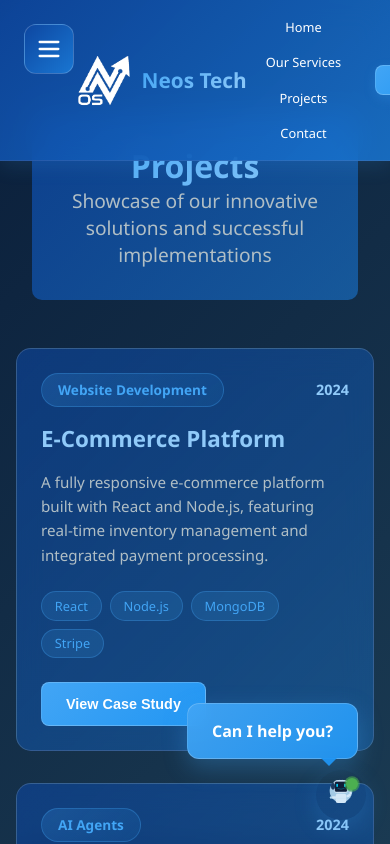
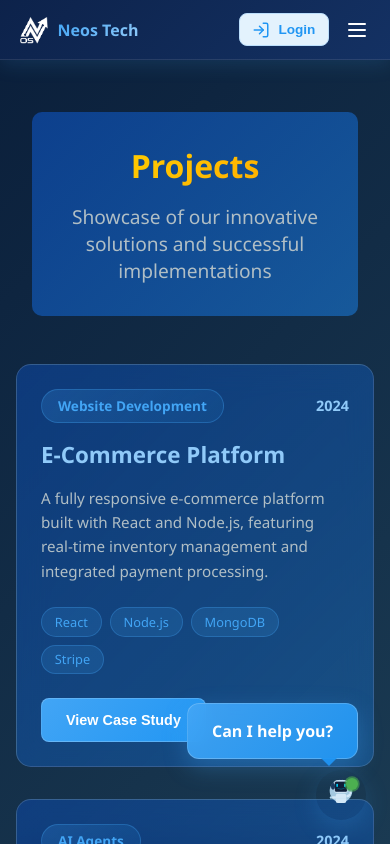
Before and after one commit to harshakolla18/KMN-Tech, a React (Create React App) app: page /projects in a window 390 px wide. Shown: the top 844 px of the page. Built offline with nearby package versions, Linux system fonts and the light colour scheme; the HTML template or start-up script is replaced by a standard one.

Commit message:
made changes for side bar

```diff
--- a/src/App.js
+++ b/src/App.js
@@ -28,7 +28,7 @@ function App() {
     <Router>
       <ScrollToTop />
       <div className="app-container">
-        <Header />
+        <Header onMenuClick={() => setSidebarOpen(true)} />
         <Sidebar
           open={sidebarOpen}
           onClose={() => setSidebarOpen(false)}
--- a/src/components/ChatBot.css
+++ b/src/components/ChatBot.css
@@ -200,10 +200,6 @@
   display: flex;
   flex-direction: column;
   gap: 1rem;
-  background-image: url('../images/2.png');
-  background-size: cover;
-  background-position: center;
-  background-repeat: no-repeat;
 }
 
 .message {
--- a/src/components/Header.css
+++ b/src/components/Header.css
@@ -23,6 +23,7 @@
   text-decoration: none;
   display: flex;
   align-items: center;
+  flex-shrink: 0;
 }
 
 .header-logo-container {
@@ -85,7 +86,7 @@
 }
 
 .header-nav-item {
-  color: var(--bg-white); /* Use white text color */
+  color: #ffffff;
   text-decoration: none;
   font-weight: normal;
   font-size: 1rem; /* Match font size with 'Sign In' text */
@@ -93,6 +94,13 @@
   padding: 0.5rem 1rem;
   border-radius: 6px;
   position: relative;
+}
+
+.header-nav-item.active {
+  font-weight: 700;
+  color: #FFD700;
+  background: rgba(255, 255, 255, 0.15);
+  border-bottom: 2px solid #FFD700;
 }
 
 .header-nav-item:hover {
@@ -117,24 +125,25 @@
 }
 
 .signin-button {
-  background: linear-gradient(135deg, #42a5f5, #2196f3);
-  color: white;
-  border: 1px solid rgba(255, 255, 255, 0.2);
+  background: #e3f2fd;
+  color: #2196f3;
+  border: 1px solid #bbdefb;
   padding: 0.6rem 1.5rem;
   border-radius: 8px;
   font-weight: 600;
   cursor: pointer;
   transition: all 0.3s ease;
   font-size: 0.95rem;
-  backdrop-filter: blur(10px);
-  box-shadow: 0 4px 12px rgba(66, 165, 245, 0.2);
+  display: flex;
+  align-items: center;
+  gap: 0.5rem;
   white-space: nowrap;
   flex-shrink: 0;
 }
 
 .signin-button:hover {
-  background: linear-gradient(135deg, #64b5f6, #42a5f5);
-  box-shadow: 0 8px 20px rgba(66, 165, 245, 0.4);
+  background: #bbdefb;
+  box-shadow: 0 4px 12px rgba(33, 150, 243, 0.2);
   transform: translateY(-2px);
 }
 
@@ -142,68 +151,107 @@
   transform: translateY(0);
 }
 
+/* Header actions container */
+.header-actions {
+  display: flex;
+  align-items: center;
+  gap: 1rem;
+}
+
+/* Hamburger menu button - hidden on desktop */
+.header-menu-btn {
+  display: none;
+  background: none;
+  border: none;
+  color: #ffffff;
+  cursor: pointer;
+  padding: 0.5rem;
+  border-radius: 6px;
+  transition: all 0.3s ease;
+}
+
+.header-menu-btn:hover {
+  background: rgba(255, 255, 255, 0.1);
+}
+
 /* Mobile responsiveness */
 @media (max-width: 768px) {
+  .page-header {
+    background: linear-gradient(135deg, rgba(13, 35, 75, 0.98) 0%, rgba(20, 50, 100, 0.98) 100%);
+  }
+
   .header-container {
-    padding: 1rem 1.5rem;
+    padding: 0.8rem 1rem;
+    justify-content: space-between;
+    width: 100%;
+    box-sizing: border-box;
   }
 
   .header-nav {
-    display: flex;
-    flex-direction: column;
-    align-items: center;
-    gap: 1rem;
+    display: none;
   }
 
-  .header-nav-item {
-    font-size: 0.9rem; /* Adjust font size for smaller screens */
+  .signin-button {
+    display: flex;
     padding: 0.4rem 0.8rem;
+    font-size: 0.85rem;
+  }
+
+  .header-actions {
+    display: flex;
+    align-items: center;
+    gap: 0.5rem;
+  }
+
+  .header-menu-btn {
+    display: flex;
+    align-items: center;
+    justify-content: center;
+    padding: 0.5rem;
+    flex-shrink: 0;
+  }
+
+  .header-logo-link {
+    flex: 1;
+    max-width: calc(100% - 100px);
+  }
+
+  .header-logo-container {
+    margin-left: 0;
+    gap: 0.6rem;
+    padding: 0.3rem 0.5rem;
+  }
+
+  .header-logo-image {
+    width: 36px;
+    height: 36px;
+    flex-shrink: 0;
   }
 
   .header-logo {
-    font-size: 1.5rem;
-  }
-
-  .header-logo-container {
-    gap: 0.6rem;
-    padding: 0.4rem 0.8rem;
-  }
-
-  .signin-button {
-    padding: 0.5rem 1.2rem;
-    font-size: 0.85rem;
+    font-size: 1.2rem;
+    white-space: nowrap;
+    overflow: hidden;
+    text-overflow: ellipsis;
   }
 }
 
 @media (max-width: 480px) {
   .header-container {
-    padding: 0.8rem 1rem;
-  }
-
-  .header-nav {
-    gap: 0.5rem;
-  }
-
-  .header-nav-item {
-    font-size: 0.8rem; /* Further adjust font size for very small screens */
-    padding: 0.3rem 0.6rem;
+    padding: 0.6rem 0.8rem;
   }
 
   .header-logo {
-    font-size: 1.3rem;
+    font-size: 1rem;
+  }
+
+  .header-logo-image {
+    width: 32px;
+    height: 32px;
   }
 
   .header-logo-container {
     gap: 0.5rem;
-    padding: 0.3rem 0.6rem;
-  }
-
-  .header-nav-item::after {
-    display: none;
-  }
-
-  .signin-button {
-    padding: 0.45rem 1rem;
-    font-size: 0.75rem;
+    padding: 0.2rem 0.3rem;
   }
 }
--- a/src/components/Header.js
+++ b/src/components/Header.js
@@ -1,10 +1,13 @@
 import React from 'react';
-import { Link } from 'react-router-dom';
+import { Link, useLocation } from 'react-router-dom';
 import { motion } from 'framer-motion';
+import { LogIn, Menu } from 'lucide-react';
 import logoNew from '../images/fevicon.png';
 import './Header.css';
 
-function Header() {
+function Header({ onMenuClick }) {
+  const location = useLocation();
+
   const scrollToTop = () => {
     window.scrollTo({ top: 0, behavior: 'smooth' });
   };
@@ -28,19 +31,27 @@ function Header() {
           </motion.div>
         </Link>
         <nav className="header-nav">
-          <Link to="/" className="header-nav-item" onClick={scrollToTop}>Home</Link>
-          <Link to="/services" className="header-nav-item" onClick={scrollToTop}>Our Services</Link>
-          <Link to="/projects" className="header-nav-item" onClick={scrollToTop}>Projects</Link>
-          <Link to="/contact" className="header-nav-item" onClick={scrollToTop}>Contact</Link>
+          <Link to="/" className={`header-nav-item ${location.pathname === '/' ? 'active' : ''}`} onClick={scrollToTop}>Home</Link>
+          <Link to="/services" className={`header-nav-item ${location.pathname === '/services' ? 'active' : ''}`} onClick={scrollToTop}>Our Services</Link>
+          <Link to="/projects" className={`header-nav-item ${location.pathname === '/projects' ? 'active' : ''}`} onClick={scrollToTop}>Projects</Link>
+          <Link to="/leadership" className={`header-nav-item ${location.pathname === '/leadership' ? 'active' : ''}`} onClick={scrollToTop}>Leadership</Link>
+          <Link to="/contact" className={`header-nav-item ${location.pathname === '/contact' ? 'active' : ''}`} onClick={scrollToTop}>Contact</Link>
         </nav>
 
+        <div className="header-actions">
           <motion.button
             className="signin-button"
             whileHover={{ scale: 1.05 }}
             whileTap={{ scale: 0.95 }}
           >
-          Sign In
+            <LogIn size={18} />
+            <span className="signin-text">Login</span>
           </motion.button>
+
+          <button className="header-menu-btn" onClick={onMenuClick}>
+            <Menu size={24} />
+          </button>
+        </div>
       </motion.div>
     </header>
   );
--- a/src/components/Sidebar.css
+++ b/src/components/Sidebar.css
@@ -2,18 +2,21 @@
   position: fixed;
   left: 0;
   top: 0;
-  width: 280px;
+  width: 100%;
   height: 100vh;
-  background: linear-gradient(135deg, rgba(13, 71, 161, 0.95) 0%, rgba(25, 118, 210, 0.95) 100%);
-  border-right: 1px solid rgba(255, 255, 255, 0.1);
+  background: linear-gradient(180deg, rgba(13, 25, 45, 0.98) 0%, rgba(15, 30, 55, 0.98) 100%);
   z-index: 1000;
   overflow-y: auto;
-  scrollbar-width: none; /* Firefox */
-  -ms-overflow-style: none; /* IE and Edge */
+  scrollbar-width: none;
+  -ms-overflow-style: none;
+  display: flex;
+  flex-direction: column;
+  transform: translateX(-100%);
+  transition: transform 0.3s ease;
 }
 
 .sidebar::-webkit-scrollbar {
-  display: none; /* Chrome, Safari, Opera */
+  display: none;
 }
 
 .sidebar.open {
@@ -21,37 +24,34 @@
 }
 
 .sidebar-header {
-  padding: 2rem 1.5rem;
+  padding: 1rem 1.5rem;
   display: flex;
   justify-content: space-between;
   align-items: center;
-  border-bottom: 1px solid rgba(255, 255, 255, 0.1);
+}
+
+.sidebar-logo-link {
+  display: flex;
+  align-items: center;
+  gap: 0.8rem;
+  text-decoration: none;
+}
+
+.sidebar-logo-image {
+  width: 40px;
+  height: 40px;
+  border-radius: 8px;
+  object-fit: cover;
 }
 
 .sidebar-logo {
-  font-size: 2rem;
-  font-weight: bold;
+  font-size: 1.4rem;
+  font-weight: 600;
   background: linear-gradient(135deg, #42a5f5, #90caf9);
   -webkit-background-clip: text;
   -webkit-text-fill-color: transparent;
   background-clip: text;
   margin: 0;
-}
-
-.sidebar-logo-link {
-  text-decoration: none;
-  cursor: pointer;
-  transition: all 0.3s ease;
-  display: block;
-}
-
-.sidebar-logo-link:hover .sidebar-logo {
-  filter: brightness(1.2);
-  transform: scale(1.05);
-}
-
-.sidebar-logo-link:active .sidebar-logo {
-  transform: scale(0.98);
 }
 
 .close-btn {
@@ -60,157 +60,88 @@
   color: #fff;
   cursor: pointer;
   padding: 0.5rem;
-  display: none;
+  display: block;
+  transition: all 0.3s ease;
 }
 
-.sidebar-profile {
-  display: flex;
-  align-items: center;
-  gap: 1rem;
-  padding: 1.5rem 1.5rem;
-  background: rgba(66, 165, 245, 0.1);
-  border-bottom: 1px solid rgba(255, 255, 255, 0.1);
-  margin: 0;
-}
-
-.profile-avatar {
-  width: 50px;
-  height: 50px;
-  background: linear-gradient(135deg, #42a5f5, #2196f3);
-  border-radius: 50%;
-  display: flex;
-  align-items: center;
-  justify-content: center;
-  font-size: 1.5rem;
-  flex-shrink: 0;
-  box-shadow: 0 4px 15px rgba(66, 165, 245, 0.3);
-}
-
-.profile-avatar img.avatar-logo {
-  width: 50px;
-  height: 50px;
-  border-radius: 50%;
-  object-fit: cover;
-}
-
-.profile-info {
-  flex: 1;
-  min-width: 0;
-}
-
-.profile-name {
-  margin: 0;
-  color: #90caf9;
-  font-size: 0.95rem;
-  font-weight: 600;
-}
-
-.profile-status {
-  margin: 0.3rem 0 0 0;
+.close-btn:hover {
   color: #42a5f5;
-  font-size: 0.8rem;
-  display: flex;
-  align-items: center;
-  gap: 0.4rem;
-}
-
-.profile-status::before {
-  content: '';
-  width: 6px;
-  height: 6px;
-  background: #4caf50;
-  border-radius: 50%;
-  display: inline-block;
-}
-
-.sidebar-nav {
-  padding: 2rem 1rem;
-  display: flex;
-  flex-direction: column;
-  gap: 1rem;
-}
-
-.nav-item {
-  display: block;
-  padding: 1rem 1.5rem;
-  color: #fff;
-  text-decoration: none;
-  border-radius: 8px;
-  transition: all 0.3s ease;
-  background: rgba(255, 255, 255, 0.05);
-  border-left: 3px solid transparent;
-}
-
-.nav-item:hover {
-  background: rgba(255, 255, 255, 0.15);
-  border-left-color: #42a5f5;
-  transform: translateX(5px);
 }
 
 .sidebar-divider {
   height: 1px;
   background: rgba(255, 255, 255, 0.1);
-  margin: 1.5rem 1.5rem;
+  margin: 0 1.5rem;
 }
 
-.sidebar-section {
-  padding: 0 1rem 1.5rem 1rem;
+.sidebar-nav {
+  padding: 1.5rem 1.5rem;
+  display: flex;
+  flex-direction: column;
+  gap: 0.5rem;
+  flex: 1;
 }
 
-.sidebar-section-title {
-  font-size: 0.85rem;
+.nav-item {
+  display: block;
+  padding: 1rem 0;
+  color: #e0e0e0;
+  text-decoration: none;
+  font-size: 1rem;
+  font-weight: 500;
+  transition: all 0.3s ease;
+  border: none;
+  background: none;
+}
+
+.nav-item:hover {
   color: #42a5f5;
-  text-transform: uppercase;
-  letter-spacing: 1px;
-  margin: 0 0 1rem 0;
+}
+
+.nav-item.active {
+  color: #FFD700;
   font-weight: 600;
 }
 
-.sidebar-contact-item {
+.sidebar-buttons {
+  padding: 1.5rem;
   display: flex;
-  align-items: center;
+  flex-direction: column;
   gap: 0.75rem;
-  padding: 0.8rem 1rem;
-  color: #b0bec5;
-  text-decoration: none;
-  border-radius: 6px;
-  transition: all 0.3s ease;
-  font-size: 0.9rem;
-  margin-bottom: 0.5rem;
 }
 
-.sidebar-contact-item:hover {
-  background: rgba(66, 165, 245, 0.15);
-  color: #42a5f5;
-  transform: translateX(5px);
-}
-
-.sidebar-contact-item svg {
-  color: #42a5f5;
-}
-
-.sidebar-social {
-  display: flex;
-  gap: 1rem;
-  padding: 0 1rem;
-}
-
-.social-icon {
-  width: 40px;
-  height: 40px;
+.sidebar-btn {
+  width: 100%;
+  padding: 0.9rem 1.5rem;
+  border-radius: 8px;
+  font-size: 1rem;
+  font-weight: 500;
+  cursor: pointer;
+  transition: all 0.3s ease;
   display: flex;
   align-items: center;
   justify-content: center;
-  border-radius: 8px;
-  background: rgba(66, 165, 245, 0.15);
-  color: #42a5f5;
-  transition: all 0.3s ease;
-  border: 1px solid rgba(66, 165, 245, 0.3);
+  gap: 0.5rem;
 }
 
-.social-icon:hover {
-  background: rgba(66, 165, 245, 0.3);
-  transform: translateY(-3px);
+.sidebar-btn-primary {
+  background: rgba(66, 165, 245, 0.15);
+  border: 1px solid rgba(66, 165, 245, 0.3);
+  color: #90caf9;
+}
+
+.sidebar-btn-primary:hover {
+  background: rgba(66, 165, 245, 0.25);
+}
+
+.sidebar-btn-secondary {
+  background: rgba(40, 50, 70, 0.9);
+  border: 1px solid rgba(255, 255, 255, 0.1);
+  color: #e0e0e0;
+}
+
+.sidebar-btn-secondary:hover {
+  background: rgba(50, 60, 80, 0.9);
 }
 
 .sidebar-overlay {
@@ -234,7 +165,7 @@
   height: 50px;
   border-radius: 12px;
   cursor: pointer;
-  display: flex;
+  display: none;
   align-items: center;
   justify-content: center;
   z-index: 500;
@@ -247,16 +178,19 @@
   box-shadow: 0 8px 32px rgba(66, 165, 245, 0.3);
 }
 
+/* Hide sidebar on desktop - only show on mobile */
+@media (min-width: 769px) {
+  .sidebar {
+    display: none;
+  }
+}
+
 @media (max-width: 768px) {
-  .sidebar {
-    transform: translateX(-100%);
-  }
-
   .sidebar.open {
     transform: translateX(0);
   }
 
-  .close-btn {
-    display: block;
+  .menu-toggle {
+    display: none;
   }
 }
--- a/src/components/Sidebar.js
+++ b/src/components/Sidebar.js
@@ -1,39 +1,26 @@
 import React from 'react';
-import { Link } from 'react-router-dom';
-import { motion } from 'framer-motion';
-import { Menu, X, Github, Linkedin, Twitter, Mail, Phone } from 'lucide-react';
+import { Link, useLocation } from 'react-router-dom';
+import { X, LogIn } from 'lucide-react';
+import logoNew from '../images/fevicon.png';
 import './Sidebar.css';
 
 function Sidebar({ open, onClose, onOpen }) {
+  const location = useLocation();
+
   const menuItems = [
     { name: 'Home', path: '/' },
-    { name: 'Services', path: '/services' },
+    { name: 'Our Services', path: '/services' },
+    { name: 'Projects', path: '/projects' },
     { name: 'Leadership', path: '/leadership' },
-    { name: 'Projects', path: '/projects' },
     { name: 'Contact', path: '/contact' },
-  ];
-
-  const socialLinks = [
-    { icon: Linkedin, href: '#linkedin', label: 'LinkedIn' },
-    { icon: Twitter, href: '#twitter', label: 'Twitter' },
-    { icon: Github, href: '#github', label: 'GitHub' },
-  ];
-
-  const contactOptions = [
-    { icon: Mail, text: 'info@neostech.com', href: 'mailto:info@neostech.com' },
-    { icon: Phone, text: '+91 (555) 123-4567', href: 'tel:+915551234567' },
   ];
 
   return (
     <>
-      <motion.div
-        className={`sidebar ${open ? 'open' : ''}`}
-        initial={{ x: -300 }}
-        animate={{ x: open ? 0 : -300 }}
-        transition={{ type: 'spring', stiffness: 300, damping: 30 }}
-      >
+      <div className={`sidebar ${open ? 'open' : ''}`}>
         <div className="sidebar-header">
           <Link to="/" className="sidebar-logo-link" onClick={onClose}>
+            <img src={logoNew} alt="Neos Tech Logo" className="sidebar-logo-image" />
             <h1 className="sidebar-logo">Neos Tech</h1>
           </Link>
           <button className="close-btn" onClick={onClose}>
@@ -41,83 +28,36 @@ function Sidebar({ open, onClose, onOpen }) {
           </button>
         </div>
 
+        <div className="sidebar-divider"></div>
+
         <nav className="sidebar-nav">
-          {menuItems.map((item, index) => (
-            <motion.div
-              key={item.name}
-              initial={{ opacity: 0, x: -20 }}
-              animate={{ opacity: 1, x: 0 }}
-              transition={{ delay: index * 0.1 }}
-            >
-              <Link to={item.path} className="nav-item" onClick={() => { onClose(); window.scrollTo({ top: 0, behavior: 'smooth' }); }}>
+          {menuItems.map((item) => (
+            <div key={item.name}>
+              <Link
+                to={item.path}
+                className={`nav-item ${location.pathname === item.path ? 'active' : ''}`}
+                onClick={() => { onClose(); window.scrollTo({ top: 0, behavior: 'smooth' }); }}
+              >
                 {item.name}
               </Link>
-            </motion.div>
+            </div>
           ))}
         </nav>
 
-        <div className="sidebar-divider"></div>
-
-        <div className="sidebar-section">
-          <h3 className="sidebar-section-title">Contact</h3>
-          {contactOptions.map((option, index) => (
-            <motion.a
-              key={index}
-              href={option.href}
-              className="sidebar-contact-item"
-              initial={{ opacity: 0, x: -20 }}
-              animate={{ opacity: 1, x: 0 }}
-              transition={{ delay: 0.4 + index * 0.1 }}
-            >
-              <option.icon size={16} />
-              <span>{option.text}</span>
-            </motion.a>
-          ))}
+        <div className="sidebar-buttons">
+          <button className="sidebar-btn sidebar-btn-primary">
+            Request Demo
+          </button>
+          <button className="sidebar-btn sidebar-btn-secondary">
+            <LogIn size={18} />
+            Sign In
+          </button>
         </div>
-
-        <div className="sidebar-divider"></div>
-
-        <div className="sidebar-section">
-          <h3 className="sidebar-section-title">Follow Us</h3>
-          <div className="sidebar-social">
-            {socialLinks.map((link, index) => (
-              <motion.a
-                key={index}
-                href={link.href}
-                target="_blank"
-                rel="noopener noreferrer"
-                className="social-icon"
-                whileHover={{ scale: 1.2 }}
-                whileTap={{ scale: 0.9 }}
-                initial={{ opacity: 0, scale: 0 }}
-                animate={{ opacity: 1, scale: 1 }}
-                transition={{ delay: 0.7 + index * 0.1 }}
-                title={link.label}
-              >
-                <link.icon size={20} />
-              </motion.a>
-            ))}
-          </div>
-        </div>
-      </motion.div>
+      </div>
 
       {open && (
-        <motion.div
-          className="sidebar-overlay"
-          onClick={onClose}
-          initial={{ opacity: 0 }}
-          animate={{ opacity: 1 }}
-        />
+        <div className="sidebar-overlay" onClick={onClose} />
       )}
-
-      <motion.button
-        className="menu-toggle"
-        onClick={() => (open ? onClose() : onOpen())}
-        whileHover={{ scale: 1.1 }}
-        whileTap={{ scale: 0.95 }}
-      >
-        <Menu size={28} />
-      </motion.button>
     </>
   );
 }
--- a/src/pages/ContactPage.css
+++ b/src/pages/ContactPage.css
@@ -23,7 +23,7 @@
 
 .contact-header h1 {
   font-size: clamp(2.5rem, 6vw, 4rem);
-  background: linear-gradient(135deg, #42a5f5, #90caf9);
+  background: linear-gradient(135deg, #FFD700, #FFA500);
   -webkit-background-clip: text;
   -webkit-text-fill-color: transparent;
   background-clip: text;
--- a/src/pages/HomePage.js
+++ b/src/pages/HomePage.js
@@ -2,7 +2,6 @@ import React, { useEffect, useState } from 'react';
 import { useNavigate } from 'react-router-dom';
 import { motion } from 'framer-motion';
 import { Zap, Globe, Briefcase, Users } from 'lucide-react';
-import ChatBot from '../components/ChatBot';
 import backgroundImage from '../images/2.png';
 import './HomePage.css';
 
@@ -295,9 +294,6 @@ function HomePage() {
           </div>
         </div>
       </footer>
-
-      {/* ChatBot */}
-      <ChatBot />
     </div>
   );
 }
--- a/src/pages/LeadershipPage.css
+++ b/src/pages/LeadershipPage.css
@@ -24,7 +24,7 @@
 
 .leadership-header h1 {
   font-size: clamp(2.5rem, 6vw, 4rem);
-  background: linear-gradient(135deg, #42a5f5, #90caf9);
+  background: linear-gradient(135deg, #FFD700, #FFA500);
   -webkit-background-clip: text;
   -webkit-text-fill-color: transparent;
   background-clip: text;
--- a/src/pages/LeadershipPage.js
+++ b/src/pages/LeadershipPage.js
@@ -32,7 +32,7 @@ function LeadershipPage() {
         animate={{ opacity: 1, y: 0 }}
         transition={{ duration: 0.6 }}
       >
-        <h1>Our Leadership Team</h1>
+        <h1>Our Team</h1>
         <p>Meet the visionaries driving innovation at Neos Tech</p>
       </motion.div>
 
--- a/src/pages/ProjectsPage.css
+++ b/src/pages/ProjectsPage.css
@@ -17,12 +17,11 @@
 
 .projects-header h1 {
   font-size: clamp(2.5rem, 6vw, 4rem);
-  background: linear-gradient(135deg, #42a5f5, #90caf9);
+  background: linear-gradient(135deg, #FFD700, #FFA500);
   -webkit-background-clip: text;
   -webkit-text-fill-color: transparent;
   background-clip: text;
-
-
+  margin: 0 0 1rem 0;
 }
 
 .projects-header p {
```
Lines whose indentation alone changed are shown as unchanged.
